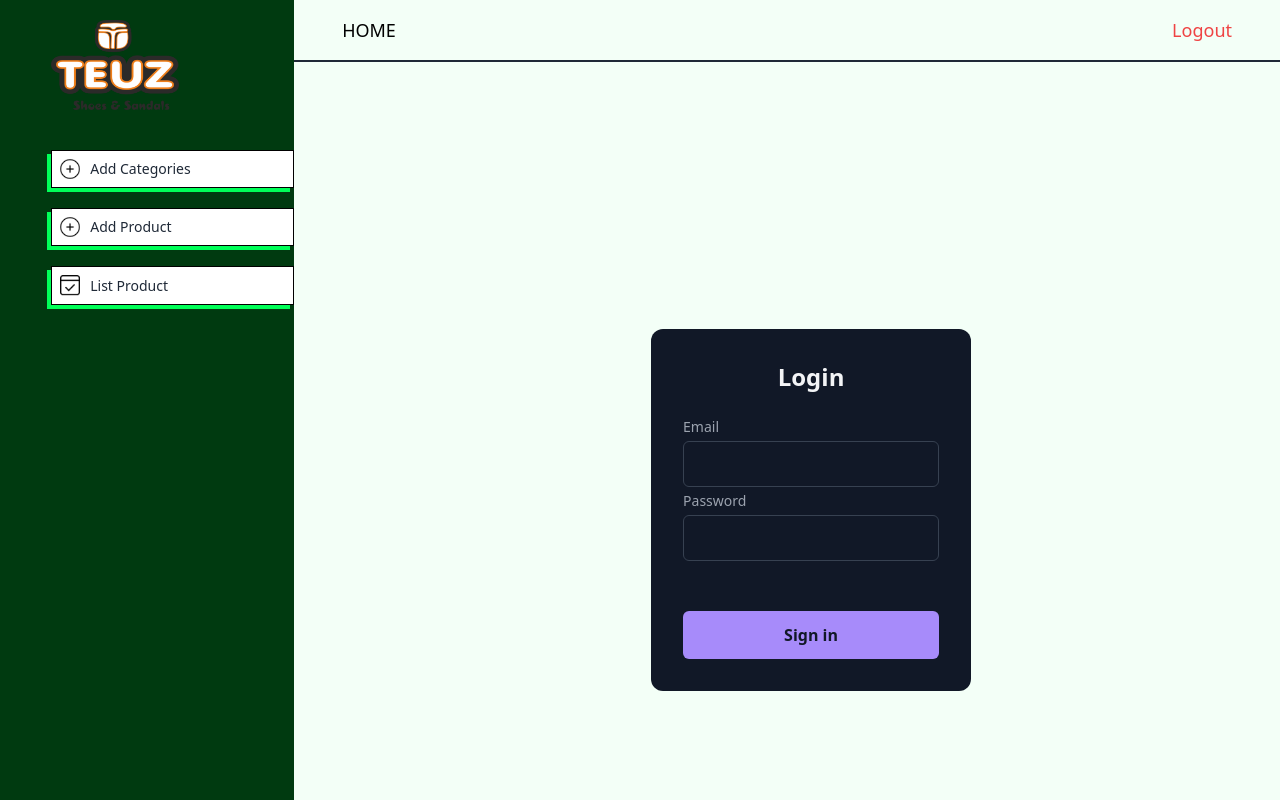
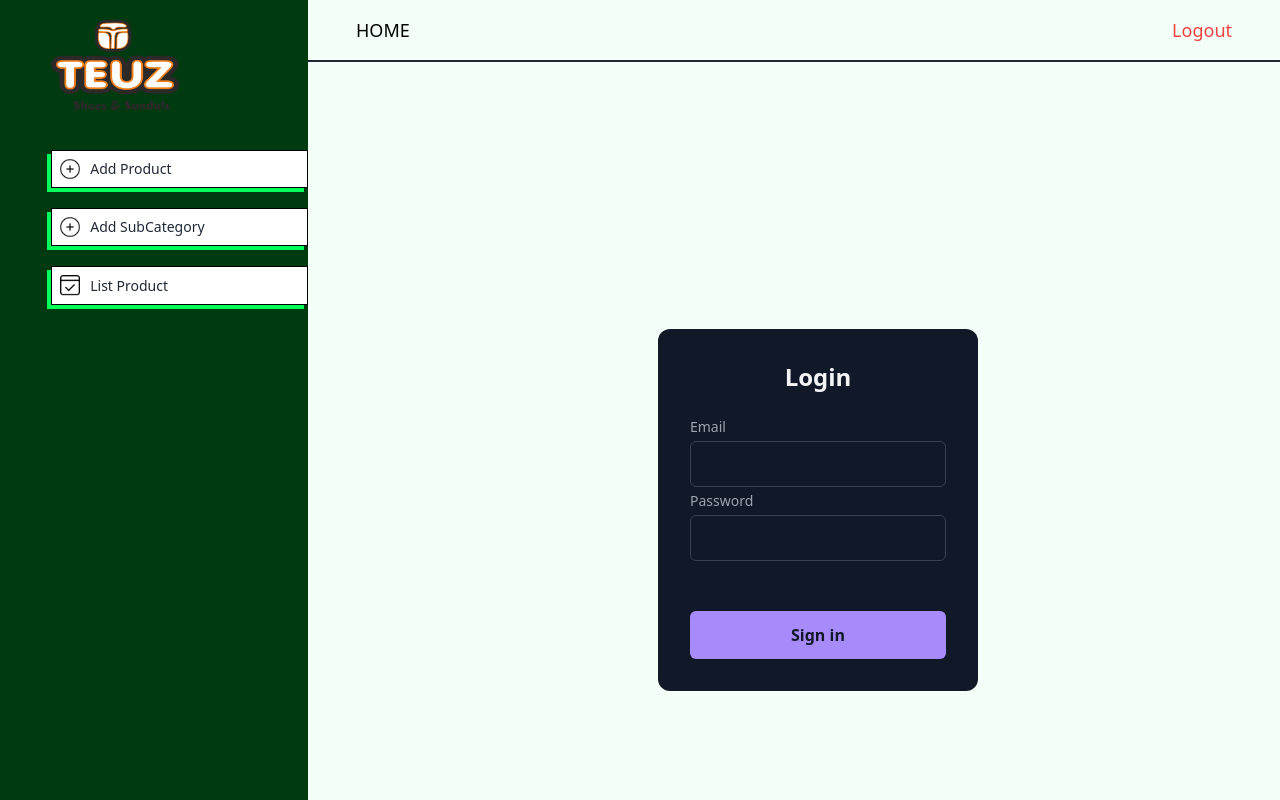
Before and after one commit to Pitamaaspvtltd/teuz-admin, a React (Vite) app: page /login in a window 1280 px wide. Built offline with nearby package versions, Linux system fonts and the light colour scheme; sample sign-in values are in the browser's storage; the HTML template or start-up script is replaced by a standard one.

Commit message:
shidebar is updated

```diff
--- a/src/components/sidebar/Sidebar.jsx
+++ b/src/components/sidebar/Sidebar.jsx
@@ -24,7 +24,7 @@ const Sidebar = () => {
 						className="w-5"
 						alt=""
 					/>
-					<p className="hidden sm:block">Add Categories</p>
+					<p className="hidden sm:block">Add Product</p>
 				</NavLink>
 				<NavLink
 					to={"/list-song"}
@@ -35,7 +35,7 @@ const Sidebar = () => {
 						className="w-5"
 						alt=""
 					/>
-					<p className="hidden sm:block">Add Product</p>
+					<p className="hidden sm:block">Add SubCategory</p>
 				</NavLink>
 				<NavLink
 					to={"/add-album"}
```
